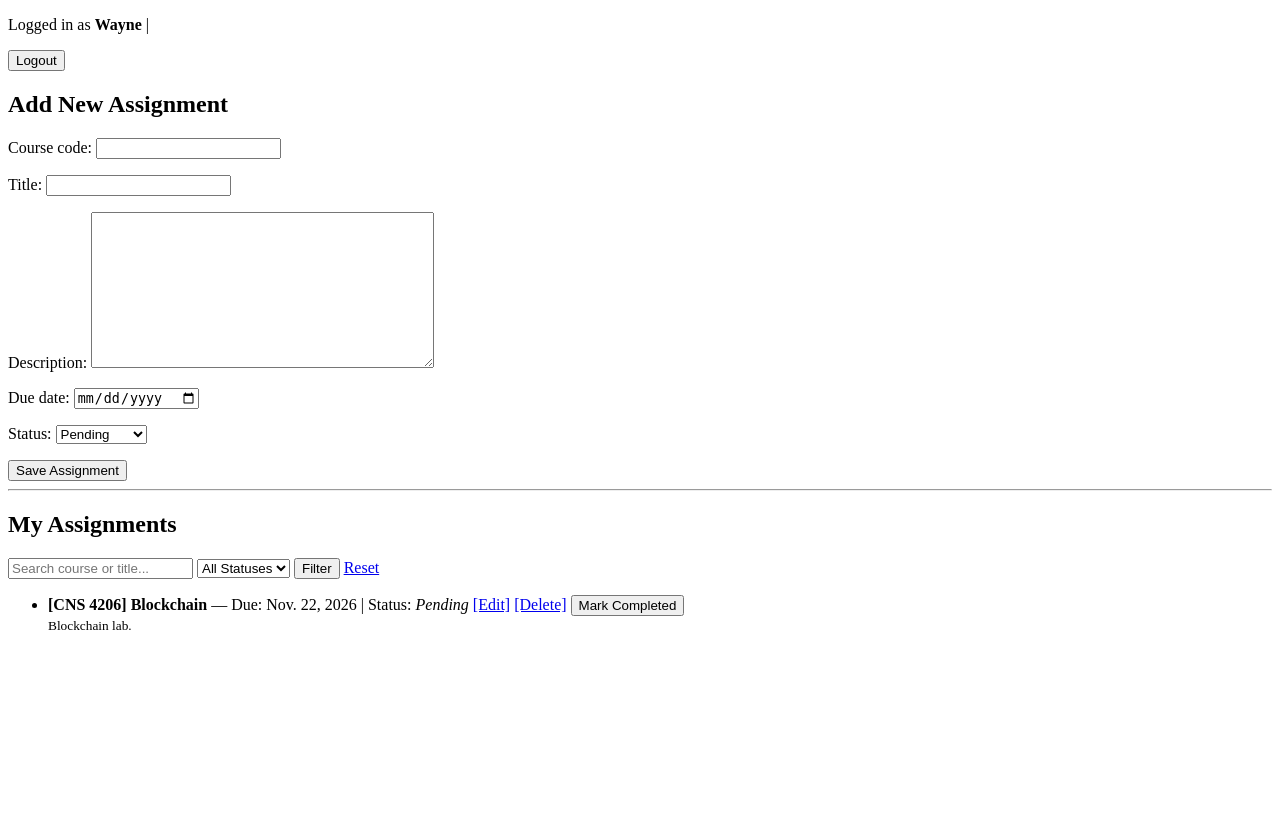
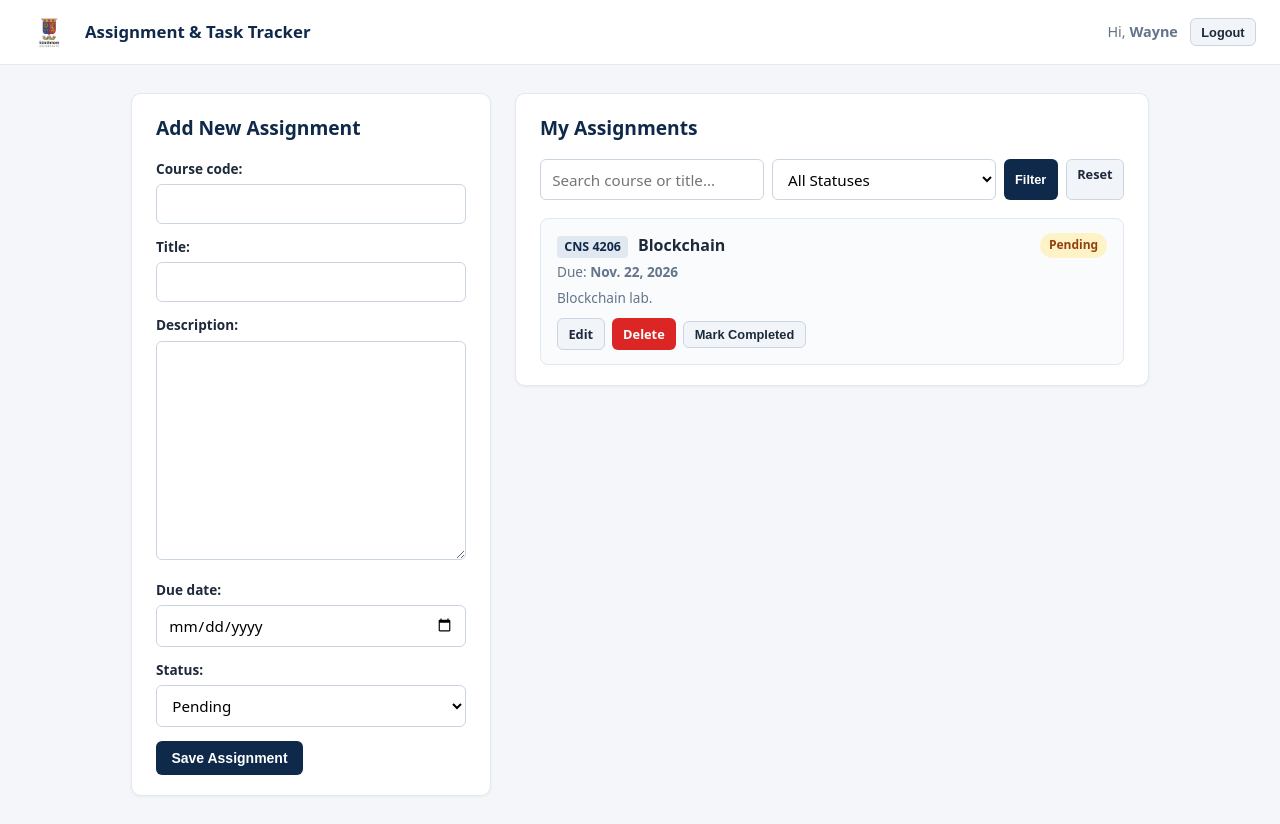
Before and after one commit to ok-oth/django-semester-project, a Django app: page / in a window 1280 px wide. Before the commit the page ends 630 px from the top, so only its background shows below. Run offline with Django 5.2, Linux system fonts and the light colour scheme; a user stored in the database is signed in; data comes from the database, SQL or seed files in the repository.

Commit message:
Add Strathmore logo, styled UI templates, and complete CRUD

```diff
--- a/assignments/templates/assignments/assignment_list.html
+++ b/assignments/templates/assignments/assignment_list.html
@@ -1,26 +1,22 @@
-<!DOCTYPE html>
-<html>
-<head><title>Student Assignment & Task Tracker</title></head>
-<body>
-    <p>
-        Logged in as <strong>{{ request.user.username }}</strong> |
-        <form action="{% url 'logout' %}" method="post" style="display:inline;">
-            {% csrf_token %}
-            <button type="submit">Logout</button>
-        </form>
-    </p>
+{% extends "base.html" %}
 
+{% block title %}My Assignments — Assignment & Task Tracker{% endblock %}
+
+{% block content %}
+<div class="grid">
+    <section class="card">
         <h2>Add New Assignment</h2>
         <form method="post">
             {% csrf_token %}
             {{ form.as_p }}
             <button type="submit">Save Assignment</button>
         </form>
+    </section>
 
-    <hr>
+    <section class="card">
         <h2>My Assignments</h2>
 
-    <form method="get">
+        <form method="get" class="filter-bar">
             <input type="text" name="q" value="{{ search_query }}" placeholder="Search course or title...">
             <select name="status">
                 <option value="">All Statuses</option>
@@ -28,27 +24,39 @@
                 <option value="IN_PROGRESS" {% if status_filter == 'IN_PROGRESS' %}selected{% endif %}>In Progress</option>
                 <option value="COMPLETED" {% if status_filter == 'COMPLETED' %}selected{% endif %}>Completed</option>
             </select>
-        <button type="submit">Filter</button>
-        <a href="{% url 'assignment_list' %}">Reset</a>
+            <button type="submit" class="btn-sm">Filter</button>
+            <a href="{% url 'assignment_list' %}" class="btn btn-secondary btn-sm">Reset</a>
         </form>
 
-    <ul>
+        <ul class="assignment-list">
             {% for item in assignments %}
-            <li>
-                <strong>[{{ item.course_code }}] {{ item.title }}</strong>
-                — Due: {{ item.due_date }}
-                | Status: <em>{{ item.get_status_display }}</em>
-                <a href="{% url 'edit_assignment' item.pk %}">[Edit]</a>
-                <a href="{% url 'delete_assignment' item.pk %}">[Delete]</a>
-                <form action="{% url 'toggle_complete' item.pk %}" method="post" style="display:inline;">
+                <li class="assignment-item">
+                    <div class="assignment-top">
+                        <div>
+                            <span class="course-tag">{{ item.course_code }}</span>
+                            <strong>{{ item.title }}</strong>
+                        </div>
+                        <span class="badge badge-{{ item.status }}">{{ item.get_status_display }}</span>
+                    </div>
+                    <div class="meta">Due: <strong>{{ item.due_date }}</strong></div>
+                    {% if item.description %}
+                        <div class="meta">{{ item.description }}</div>
+                    {% endif %}
+                    <div class="actions">
+                        <a href="{% url 'edit_assignment' item.pk %}" class="btn btn-secondary btn-sm">Edit</a>
+                        <a href="{% url 'delete_assignment' item.pk %}" class="btn btn-danger btn-sm">Delete</a>
+                        <form action="{% url 'toggle_complete' item.pk %}" method="post" style="display:inline; margin:0;">
                             {% csrf_token %}
-                    <button type="submit">{% if item.status == 'COMPLETED' %}Mark Pending{% else %}Mark Completed{% endif %}</button>
+                            <button type="submit" class="btn-secondary btn-sm">
+                                {% if item.status == 'COMPLETED' %}Mark Pending{% else %}Mark Completed{% endif %}
+                            </button>
                         </form>
-                {% if item.description %}<br><small>{{ item.description }}</small>{% endif %}
+                    </div>
                 </li>
             {% empty %}
-            <li>No matching assignments found.</li>
+                <li class="meta">No matching assignments found.</li>
             {% endfor %}
         </ul>
-</body>
-</html>
+    </section>
+</div>
+{% endblock %}
--- a/config/settings.py
+++ b/config/settings.py
@@ -135,3 +135,5 @@ MAILERS = {
 LOGIN_URL = 'login'
 LOGIN_REDIRECT_URL = 'assignment_list'
 LOGOUT_REDIRECT_URL = 'login'
+STATIC_URL = 'static/'
+STATICFILES_DIRS = [BASE_DIR / 'static']
--- /dev/null
+++ b/products/templates/base.html
@@ -0,0 +1,270 @@
+{% load static %}
+<!DOCTYPE html>
+<html lang="en">
+<head>
+    <meta charset="UTF-8">
+    <meta name="viewport" content="width=device-width, initial-scale=1.0">
+    <title>{% block title %}Student Assignment Tracker{% endblock %}</title>
+    <style>
+        :root {
+            --bg: #f4f6f9;
+            --surface: #ffffff;
+            --text: #1e293b;
+            --muted: #64748b;
+            --primary: #0f294a;
+            --primary-hover: #1b3f6e;
+            --accent: #b45309;
+            --border: #e2e8f0;
+            --pending-bg: #fef3c7;
+            --pending-text: #92400e;
+            --progress-bg: #dbeafe;
+            --progress-text: #1e40af;
+            --done-bg: #dcfce7;
+            --done-text: #166534;
+            --danger: #dc2626;
+        }
+
+        * { box-sizing: border-box; }
+
+        body {
+            margin: 0;
+            font-family: system-ui, -apple-system, "Segoe UI", Roboto, sans-serif;
+            background: var(--bg);
+            color: var(--text);
+            line-height: 1.5;
+        }
+
+        .navbar {
+            background: var(--surface);
+            border-bottom: 1px solid var(--border);
+            padding: 0.75rem 1.5rem;
+            display: flex;
+            align-items: center;
+            justify-content: space-between;
+            gap: 1rem;
+            flex-wrap: wrap;
+        }
+
+        .brand {
+            display: flex;
+            align-items: center;
+            gap: 0.75rem;
+            text-decoration: none;
+            color: var(--primary);
+            font-weight: 700;
+            font-size: 1.05rem;
+        }
+
+        .brand img {
+            height: 40px;
+            width: auto;
+            object-fit: contain;
+        }
+
+        .nav-right {
+            display: flex;
+            align-items: center;
+            gap: 0.75rem;
+            font-size: 0.9rem;
+            color: var(--muted);
+        }
+
+        .container {
+            max-width: 1050px;
+            margin: 1.75rem auto;
+            padding: 0 1rem;
+        }
+
+        .grid {
+            display: grid;
+            grid-template-columns: 360px 1fr;
+            gap: 1.5rem;
+            align-items: start;
+        }
+
+        @media (max-width: 820px) {
+            .grid {
+                grid-template-columns: 1fr;
+            }
+        }
+
+        .card {
+            background: var(--surface);
+            border: 1px solid var(--border);
+            border-radius: 10px;
+            padding: 1.25rem 1.5rem;
+            box-shadow: 0 1px 3px rgba(15, 23, 42, 0.05);
+        }
+
+        h1, h2 {
+            margin-top: 0;
+            color: var(--primary);
+            font-size: 1.2rem;
+        }
+
+        form p {
+            margin: 0 0 0.85rem;
+        }
+
+        label {
+            display: block;
+            font-weight: 600;
+            font-size: 0.85rem;
+            margin-bottom: 0.3rem;
+            color: var(--text);
+        }
+
+        input[type="text"],
+        input[type="password"],
+        input[type="date"],
+        select,
+        textarea {
+            width: 100%;
+            padding: 0.55rem 0.7rem;
+            border: 1px solid #cbd5e1;
+            border-radius: 6px;
+            font-size: 0.95rem;
+            font-family: inherit;
+            background: #fff;
+        }
+
+        input:focus, select:focus, textarea:focus {
+            outline: 2px solid rgba(15, 41, 74, 0.2);
+            border-color: var(--primary);
+        }
+
+        button, .btn {
+            display: inline-block;
+            padding: 0.5rem 0.9rem;
+            border-radius: 6px;
+            border: 1px solid transparent;
+            font-size: 0.875rem;
+            font-weight: 600;
+            cursor: pointer;
+            text-decoration: none;
+            background: var(--primary);
+            color: #fff;
+        }
+
+        button:hover, .btn:hover {
+            background: var(--primary-hover);
+        }
+
+        .btn-secondary {
+            background: #f1f5f9;
+            color: var(--text);
+            border-color: #cbd5e1;
+        }
+
+        .btn-secondary:hover {
+            background: #e2e8f0;
+        }
+
+        .btn-danger {
+            background: var(--danger);
+            color: #fff;
+        }
+
+        .btn-sm {
+            padding: 0.32rem 0.65rem;
+            font-size: 0.8rem;
+        }
+
+        .filter-bar {
+            display: flex;
+            gap: 0.5rem;
+            flex-wrap: wrap;
+            margin-bottom: 1.1rem;
+        }
+
+        .filter-bar input, .filter-bar select {
+            width: auto;
+            min-width: 150px;
+            flex: 1;
+        }
+
+        .assignment-list {
+            list-style: none;
+            padding: 0;
+            margin: 0;
+            display: flex;
+            flex-direction: column;
+            gap: 0.75rem;
+        }
+
+        .assignment-item {
+            border: 1px solid var(--border);
+            border-radius: 8px;
+            padding: 0.9rem 1rem;
+            background: #fafbfd;
+        }
+
+        .assignment-top {
+            display: flex;
+            justify-content: space-between;
+            align-items: center;
+            gap: 0.5rem;
+            flex-wrap: wrap;
+        }
+
+        .course-tag {
+            background: #e2e8f0;
+            color: var(--primary);
+            padding: 0.15rem 0.45rem;
+            border-radius: 4px;
+            font-size: 0.78rem;
+            font-weight: 700;
+            margin-right: 0.35rem;
+        }
+
+        .badge {
+            padding: 0.2rem 0.55rem;
+            border-radius: 999px;
+            font-size: 0.75rem;
+            font-weight: 700;
+        }
+
+        .badge-PENDING { background: var(--pending-bg); color: var(--pending-text); }
+        .badge-IN_PROGRESS { background: var(--progress-bg); color: var(--progress-text); }
+        .badge-COMPLETED { background: var(--done-bg); color: var(--done-text); }
+
+        .meta {
+            font-size: 0.85rem;
+            color: var(--muted);
+            margin-top: 0.3rem;
+        }
+
+        .actions {
+            margin-top: 0.65rem;
+            display: flex;
+            gap: 0.45rem;
+            flex-wrap: wrap;
+            align-items: center;
+        }
+    </style>
+</head>
+<body>
+    <header class="navbar">
+        <a class="brand" href="{% url 'assignment_list' %}">
+            <img src="{% static 'images/strathmore-logo.png' %}" alt="Strathmore University Logo">
+            <span>Assignment &amp; Task Tracker</span>
+        </a>
+        <div class="nav-right">
+            {% if request.user.is_authenticated %}
+                <span>Hi, <strong>{{ request.user.username }}</strong></span>
+                <form action="{% url 'logout' %}" method="post" style="display:inline; margin:0;">
+                    {% csrf_token %}
+                    <button type="submit" class="btn-secondary btn-sm">Logout</button>
+                </form>
+            {% else %}
+                <a href="{% url 'login' %}" class="btn btn-sm">Login</a>
+                <a href="{% url 'signup' %}" class="btn btn-secondary btn-sm">Sign Up</a>
+            {% endif %}
+        </div>
+    </header>
+
+    <main class="container">
+        {% block content %}{% endblock %}
+    </main>
+</body>
+</html>
```
Also changed, not shown: assignments/templates/assignment_form.html (+12 -8 lines), assignments/templates/assignments/assignment_confirm_delete.html (+12 -8 lines), products/templates/registration/login.html (+9 -7 lines), products/templates/registration/signup.html (+9 -7 lines), products/static/images/strathmore-logo.png (added), static/images/strathmore-logo.png (added). Lines whose indentation alone changed are shown as unchanged.
